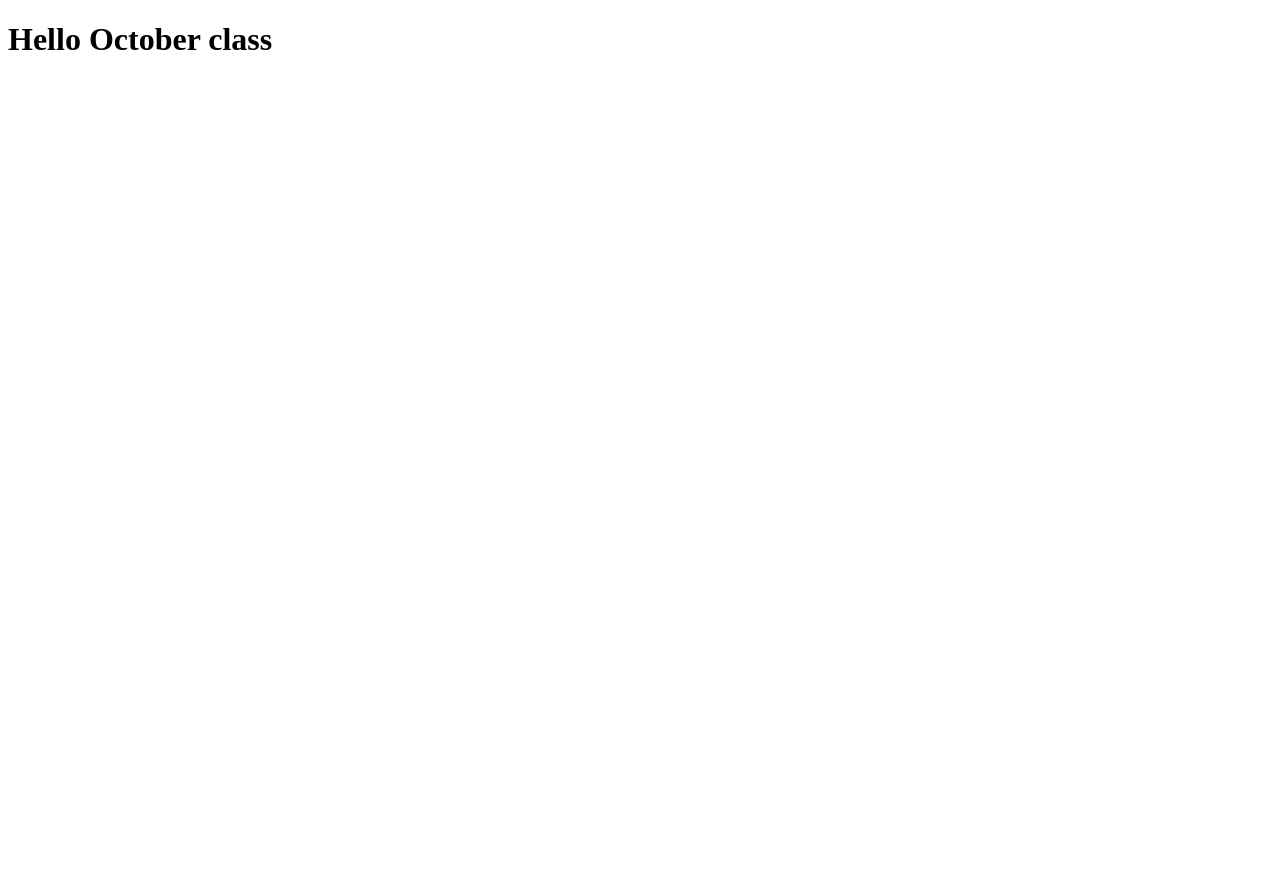
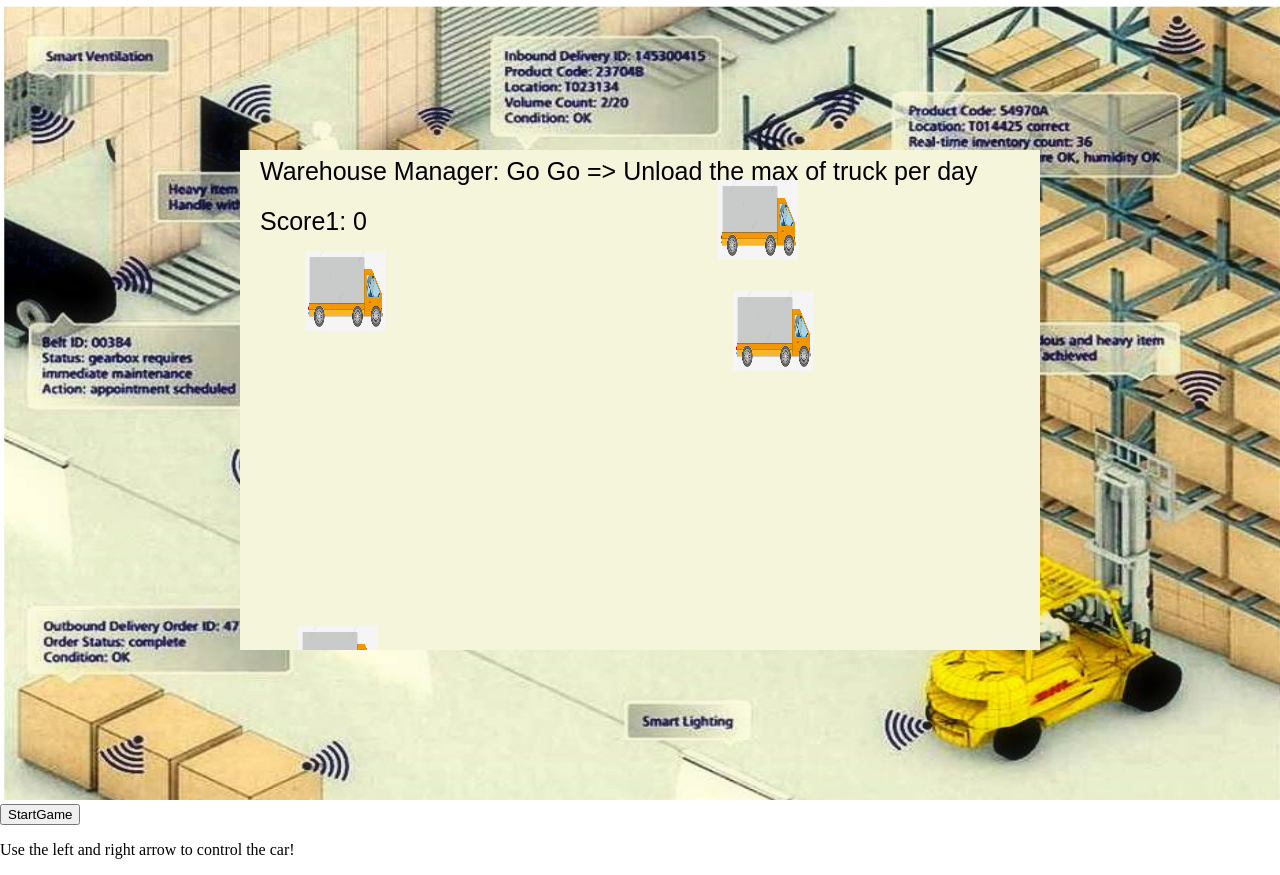
Before and after one commit to julianarangelbarbosa/Proj-01_oct_22, a plain HTML site: page index.html in a window 1280 px wide. Before the commit the page ends 800 px from the top, so only its background shows below. Drawn offline with Linux system fonts and the light colour scheme; animation ran at ten frames a second.

Commit message:
Dia' começo do jogo

```diff
--- /dev/null
+++ b/docs/assets/scripts/controls.js
@@ -0,0 +1,32 @@
+class Controls {
+    constructor(operador1) {
+      this.operador1 = operador1;
+    }
+
+    keyboardEvents() {
+      window.addEventListener('keydown', (e) => {
+        switch (e.code) {
+          case 'ArrowLeft':
+            if (this.operador1.px > 0) {
+              this.operador1.px -= 0.3;
+            }
+            break;
+          case 'ArrowRight':
+            if (this.operador1.px <= 700) {
+              this.operador1.px += 0.3;
+            }
+            break;
+          case "ArrowUp":
+            if (this.operador1.py > 100)
+            { this.operador1.py -=0.3}
+            break;
+
+         case "ArrowDown":
+            if (this.operador1.py <= 400){
+                this.operador1.py +=0.3}
+            break;
+
+        }
+      });
+    }
+  }
--- /dev/null
+++ b/docs/assets/scripts/enemy.js
@@ -0,0 +1,32 @@
+class Enemy {
+    constructor(container) {
+      this.container = container
+      this.x = Math.floor(Math.random() * 500);
+      this.y = Math.floor(Math.random() * 600);
+      this.w = 80; /* Math.floor(Math.random() * 400)+200; */
+      this.h = 80;
+      /* this.color = `rgb(${this.y % 255}, 0, 0)`; */
+      this.img = new Image();
+      this.img.src ="docs/assets/images/truck2.png";
+    }
+
+    drawBar() {
+      //this.container.fillStyle = this.img;
+      this.container.fillStyle = this.color;
+      this.container.drawImage(this.img,this.x, this.y, this.w, this.h);
+
+    }
+
+    top() {
+      return this.y;
+    }
+    bottom() {
+      return this.y + this.h;
+    }
+    left() {
+      return this.x;
+    }
+    right() {
+      return this.x + this.w;
+    }
+  }
--- /dev/null
+++ b/docs/assets/scripts/index.js
@@ -0,0 +1,10 @@
+window.onload = () => {
+    document.getElementById('start-button').onclick = () => {
+      startGame();
+    };
+
+    function startGame() {
+      let game = new Game();
+      game.main();
+    }
+  };
--- /dev/null
+++ b/docs/assets/scripts/script.js
@@ -0,0 +1,70 @@
+var canvas = document.getElementById('canvas')
+var container = canvas.getContext('2d')
+let obstacles =[];
+var frames = 0;
+var controls = null;
+var intervalId = null;
+//var background = new Image();
+
+// imagem de fundo
+//function drawBackGround() {
+  //background.src = '../images/area.pmg';
+  //drawImage(background, 0, 0, 800, 600);
+//}
+
+// comandos referentes ao operador de serviço
+var operador1 =
+{
+    px: 400,
+    py: 30,
+    tx: 80,
+    ty: 80,
+    dir:8,
+    img: new Image()
+}
+
+// função para desenhar o opperador de serviço
+function Draw()
+{
+    operador1.img.src='docs/assets/images/operador_1.png';
+    container.drawImage(operador1.img,operador1.px,operador1.py,operador1.tx,operador1.ty);
+    //container.fillRect(operador1.px, operador1.py, operador1.tx, operador1.ty)
+    container.fillText("Warehouse Manager: Go Go => Unload the max of truck per day",20,30)
+    container.fillText("Score1: "+pts,20,80)
+}
+
+// comendo para desenhar o container e inicializar o score
+container.font = "25px Arial"
+var pts = 0;
+
+// função para inicializar o jogo
+function Main() {
+
+
+    controls = new Controls(this.operador1);
+    controls.keyboardEvents();
+    intervalId = setInterval(update, 1000/60);
+}
+
+setInterval(Main,50)
+
+// função para atualizar os obstaculos
+update = () => {
+    frames++;
+    container.clearRect(0,0,800,650)
+    updateObstacles();
+    Draw();
+   // drawBackground();
+};
+
+  // função para desenhar os obstaculos
+ function updateObstacles() {
+
+  for (let i = 0; i < obstacles.length; i++) {
+        obstacles[i].drawBar();
+    }
+
+    if (frames % 1200 === 0 && obstacles.length<4) {
+     obstacles.push(new Enemy(container));
+    }
+  }
--- /dev/null
+++ b/docs/assets/styles/style.css
@@ -0,0 +1,25 @@
+body {
+    margin:0 ;
+    padding: 0;
+    /* background-color: grey;  */
+    /* background-image: url('docs/assets/styles/area.png');
+    background-repeat: no-repeat;
+    background-size: cover; */
+}
+
+.bg {
+    width: 100vw;
+    height: 100vh;
+}
+
+canvas {
+    position: absolute;
+    top: 0;
+    bottom: 0;
+    right: 0;
+    left: 0;
+    margin:auto;
+    width: 800px;
+    height: 500px;
+    background-color: #f5f5dc;
+}
--- a/index.html
+++ b/index.html
@@ -4,9 +4,36 @@
     <meta charset="UTF-8">
     <meta http-equiv="X-UA-Compatible" content="IE=edge">
     <meta name="viewport" content="width=device-width, initial-scale=1.0">
+    <link rel="stylesheet" href="docs/assets/styles/style.css">
     <title>Projeto 01</title>
 </head>
 <body>
-    <h1> Hello October class</h1>
+    <!-- <div>
+        <h1> Hello October class</h1>
+        <h1> Wharehouse Lisboa</h1>
+    </div> -->
+
+
+
+    <img src="docs/assets/styles/area.png" class="bg" alt="bg">
+
+    <canvas id="canvas" width="800" height="500"></canvas>
+    <div>
+        <button id="start-button">StartGame</button>
+        <p>Use the left and right arrow to control the car!</
+        <img src="docs/assets/images/arrows.png" alt="" class="arrows-img" />
+    </div>
+
+    <script src="docs/assets/scripts/script.js"></script>
+    <script src="docs/assets/scripts/enemy.js"></script>
+    <script src="docs/assets/scripts/controls.js"></script>
+    <script src="docs/assets/scripts/index.js"></script>
+
+   <div class="armazenagem"></div>
+    <div id="images"></div>
+
+    </div>
+
+
 </body>
 </html>
```
Also changed, not shown: docs/assets/images/Operador1.png (added), docs/assets/images/arrows.png (added), docs/assets/images/car.png (added), docs/assets/images/operador_1.png (added), docs/assets/images/truck.png (added), docs/assets/images/truck2.png (added), docs/assets/styles/area.png (added).
